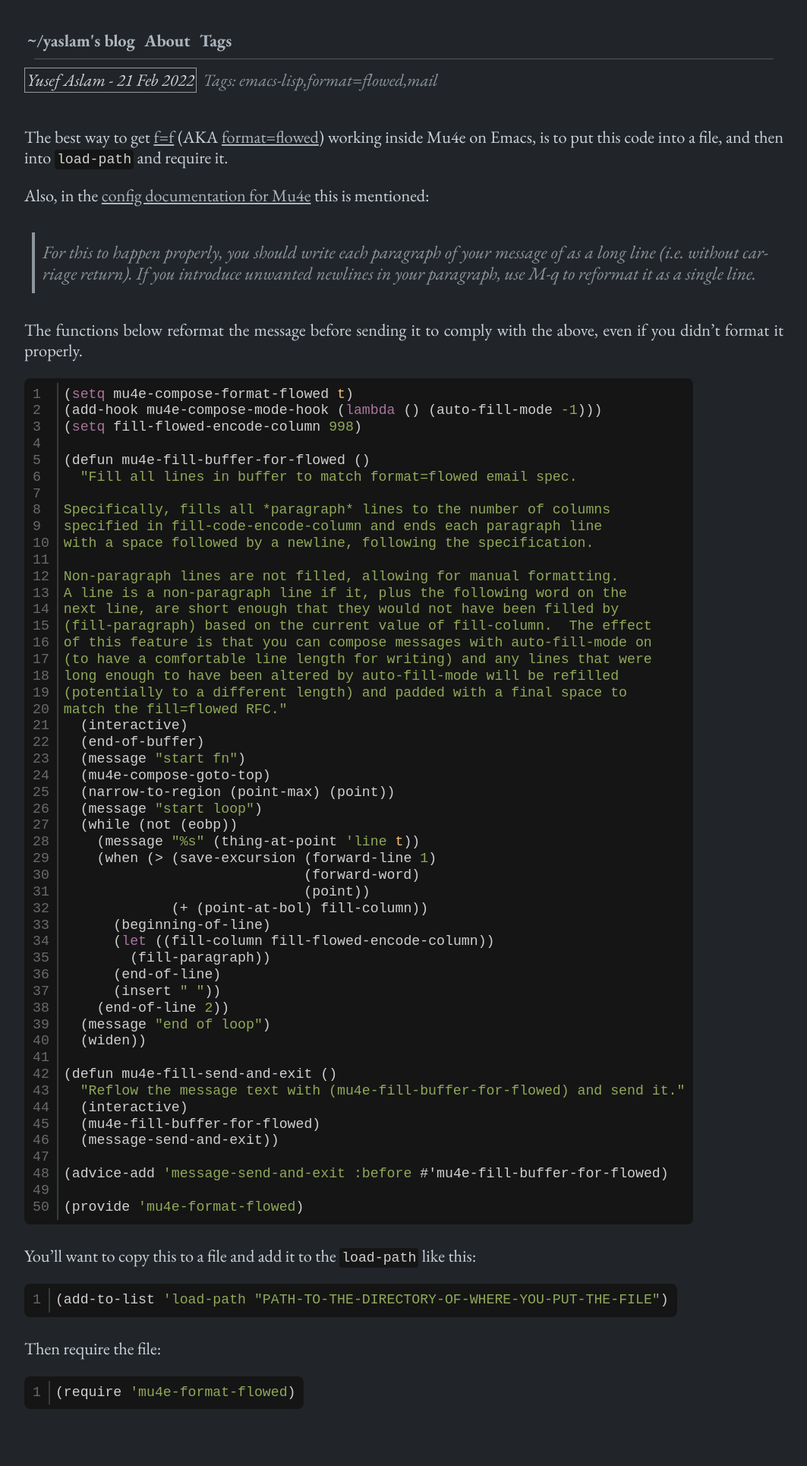
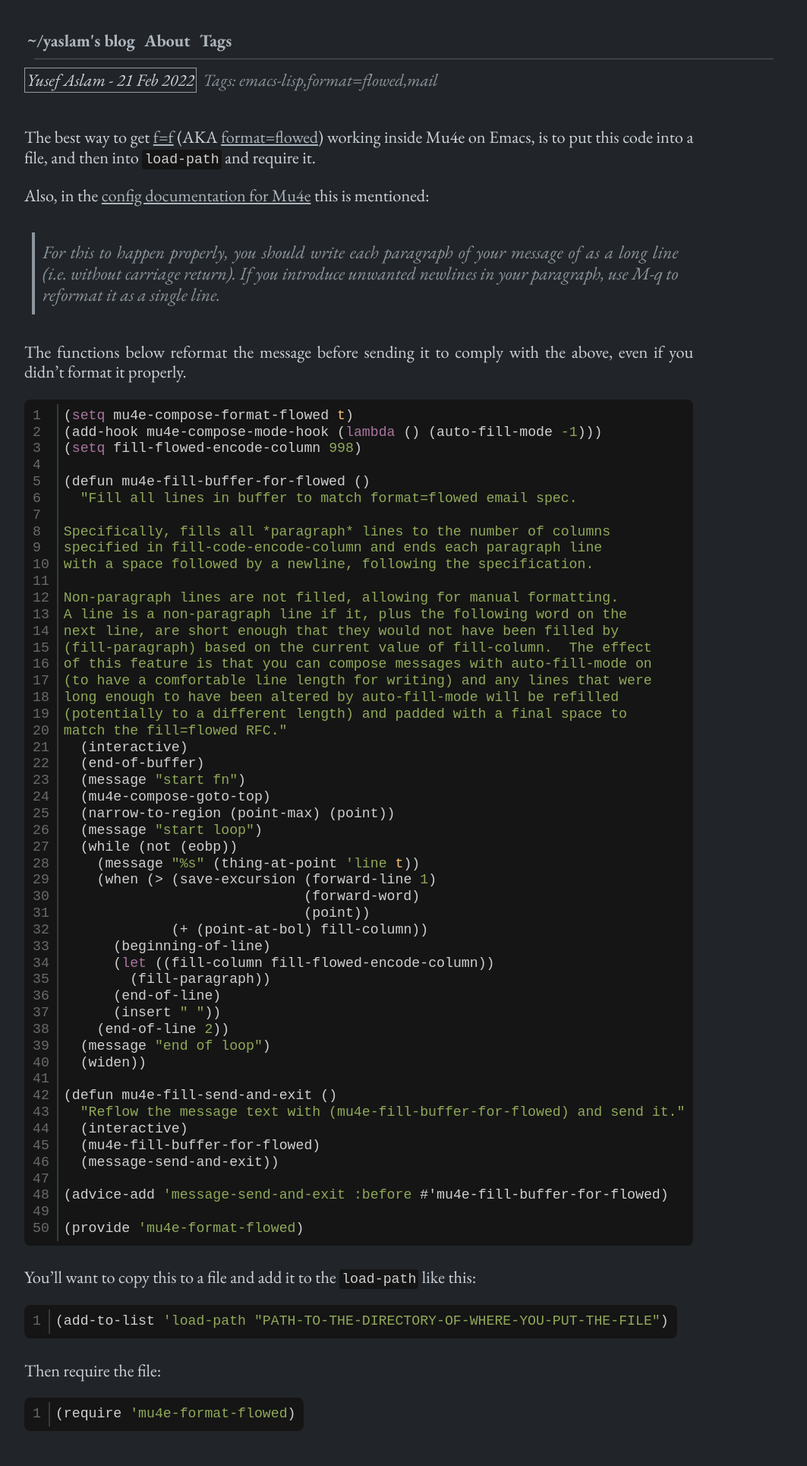
Before and after one commit to yusi1/yaslamblog, a Jekyll site: the page built from _posts/2022-02-21-how-to-get-format-flowed-working-emacs.md, in a window 1280 px wide. Shown: the whole page at 76% size, without its empty margins (108-1171 px from the left). Built offline with Jekyll 4.4.1, drawn with Linux system fonts in a browser that asks for light colours; comment, search, counter and statistics services are not loaded; before the commit the page ends 1901 px from its top, so only the background shows below that.

Commit message:
main.sass: Add styling for "main" element

```diff
--- a/_sass/main.sass
+++ b/_sass/main.sass
@@ -19,6 +19,11 @@
   -ms-hyphens: auto
   -webkit-hyphens: auto
 
+main
+  text-align: justify
+  max-width: 800px
+  margin: 0
+  padding: 0
 .highlight
   // background-color: #222
   // color: white
```
